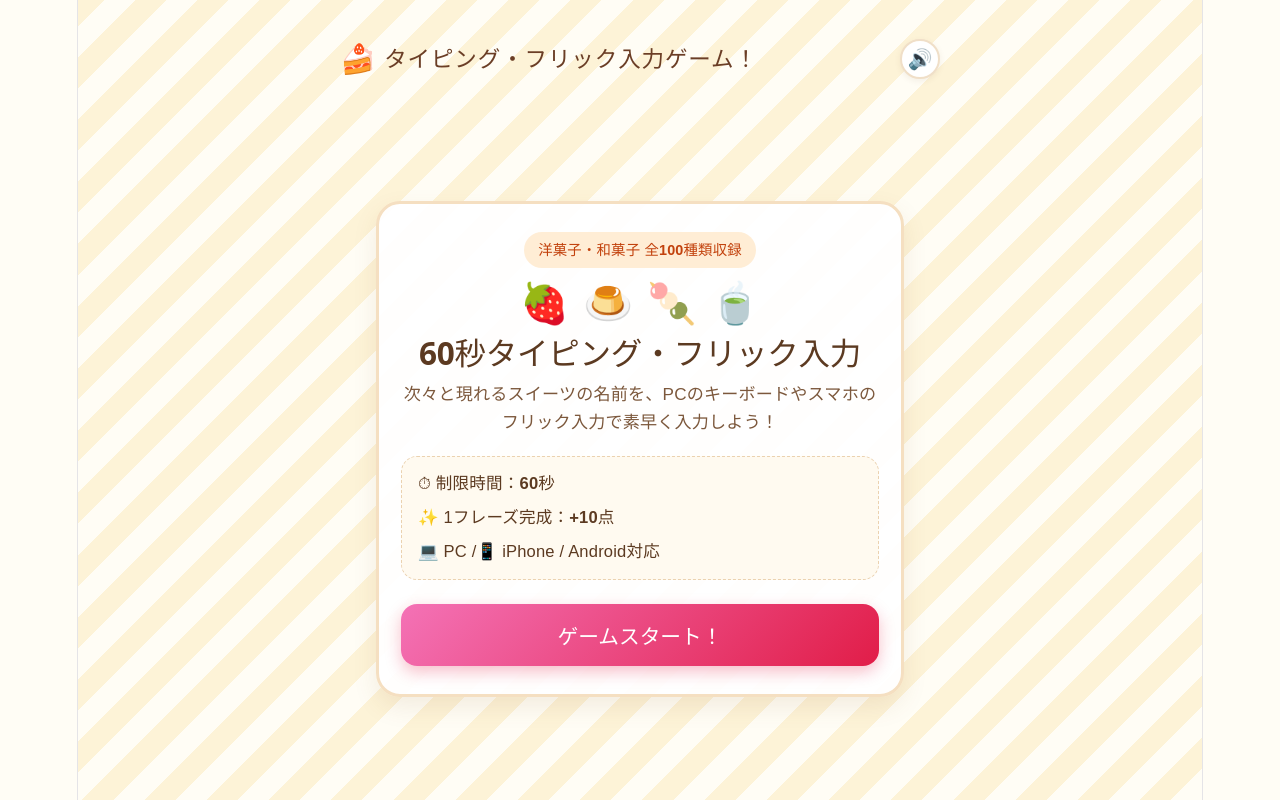
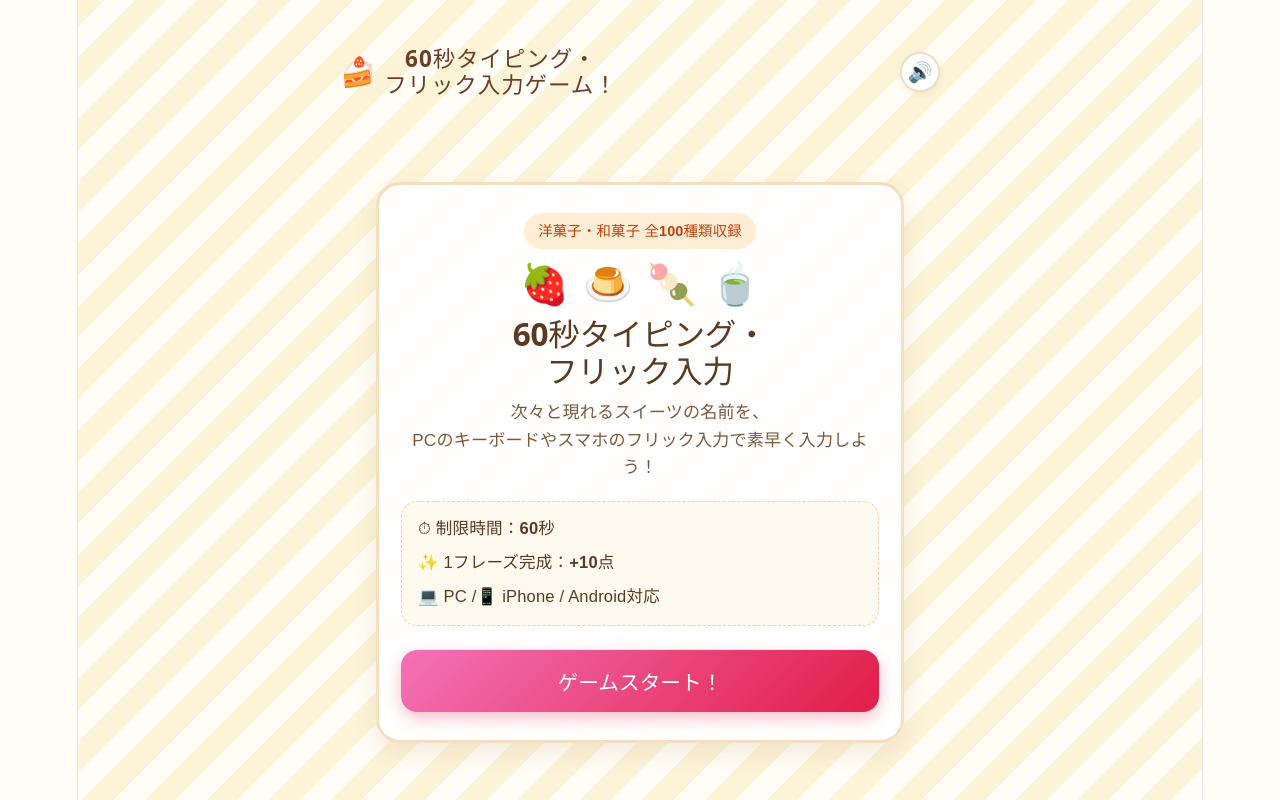
Before and after one commit to kkayanoshimada-source/sweetstyping, a React (Vite) app: page / in a window 1280 px wide. Built offline with nearby package versions, Linux system fonts and the light colour scheme.

Commit message:
bug fix4

```diff
--- a/src/App.tsx
+++ b/src/App.tsx
@@ -346,7 +346,7 @@ export default function App() {
       <header className="app-header">
         <div className="brand">
           <span className="brand-icon" aria-hidden="true">🍰</span>
-          <h1 className="brand-title">タイピング・フリック入力ゲーム！</h1>
+          <h1 className="brand-title">60秒タイピング・<br />フリック入力ゲーム！</h1>
         </div>
         <button
           type="button"
@@ -369,9 +369,9 @@ export default function App() {
               <span>🍡</span>
               <span>🍵</span>
             </div>
-            <h2 className="start-title">60秒タイピング・フリック入力</h2>
+            <h2 className="start-title">60秒タイピング・<br />フリック入力</h2>
             <p className="start-desc">
-              次々と現れるスイーツの名前を、PCのキーボードやスマホのフリック入力で素早く入力しよう！
+              次々と現れるスイーツの名前を、<br />PCのキーボードやスマホのフリック入力で素早く入力しよう！
             </p>
             <ul className="rule-list">
               <li>⏱ 制限時間：<strong>60秒</strong></li>
```
